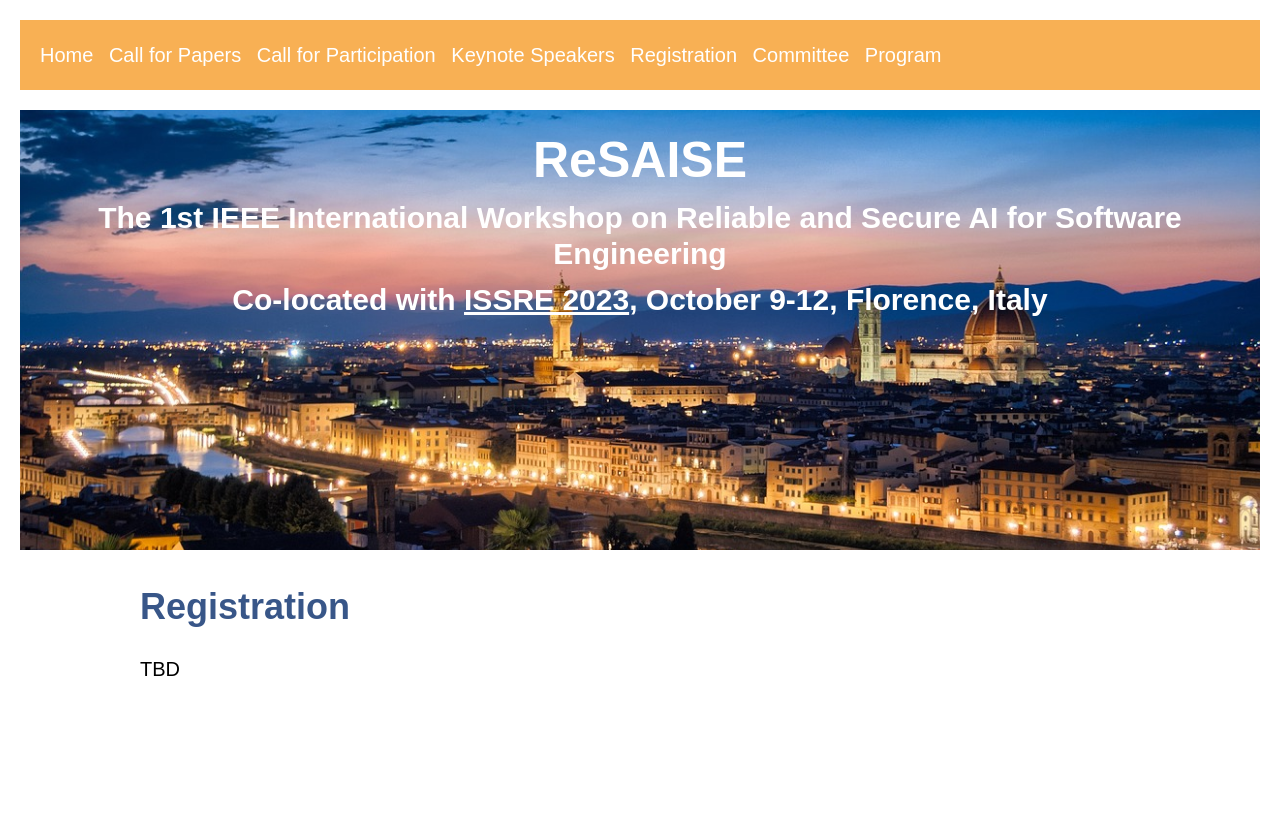
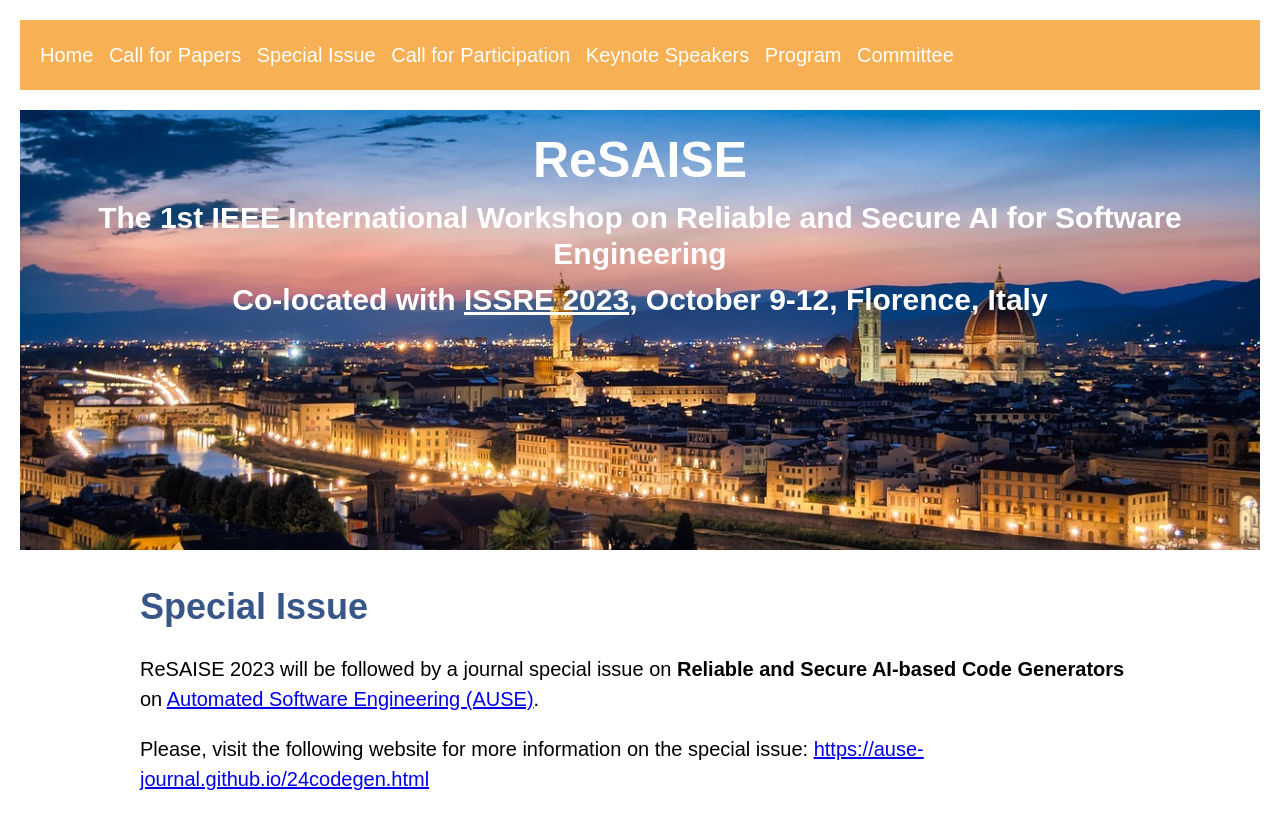
Before and after one commit to resaise/2023, a plain HTML site: page issue.html in a window 1280 px wide. Drawn offline with Linux system fonts and the light colour scheme.

Commit message:
added special issue

```diff
--- a/registration.html
+++ b/issue.html
@@ -2,7 +2,7 @@
 <html>
 <head>
   <meta charset="UTF-8">
-  <title>Registration - ReSAISE</title>
+  <title>Special Issue - ReSAISE</title>
   <link rel="stylesheet" href="styles.css">
   <style>
      body {
@@ -143,11 +143,11 @@
       <ul>
         <li><a href="index.html">Home</a></li>
         <li><a href="papers.html">Call for Papers</a></li>
+        <li><a href="issue.html">Special Issue</a></li>
         <li><a href="participation.html">Call for Participation</a></li>
         <li><a href="keynote.html">Keynote Speakers</a></li>
-        <li><a href="registration.html">Registration</a></li>
+        <li><a href="program.html">Program</a></li>
         <li><a href="committee.html">Committee</a></li>
-        <li><a href="program.html">Program</a></li>
       </ul>
     </nav>
   </header>
@@ -165,8 +165,10 @@
 
 
   <div class="text-container">
-    <h2>Registration</h2>
-    <p>TBD</p>
+    <h2>Special Issue</h2>
+    <p>ReSAISE 2023 will be followed by a journal special issue on <b>Reliable and Secure AI-based Code Generators</b> on <a href="https://www.springer.com/journal/10515" target=”_blank”>Automated Software Engineering (AUSE)</a>.</p>
+
+    <p>Please, visit the following website for more information on the special issue: <a href="https://ause-journal.github.io/24codegen.html" target=”_blank”>https://ause-journal.github.io/24codegen.html</a></p>
   </div>
 
 
```
Also changed, not shown: committee.html (+3 -3 lines), index.html (+2 -2 lines), keynote.html (+2 -2 lines), papers.html (+5 -5 lines), participation.html (+5 -4 lines), program.html (+2 -2 lines).
